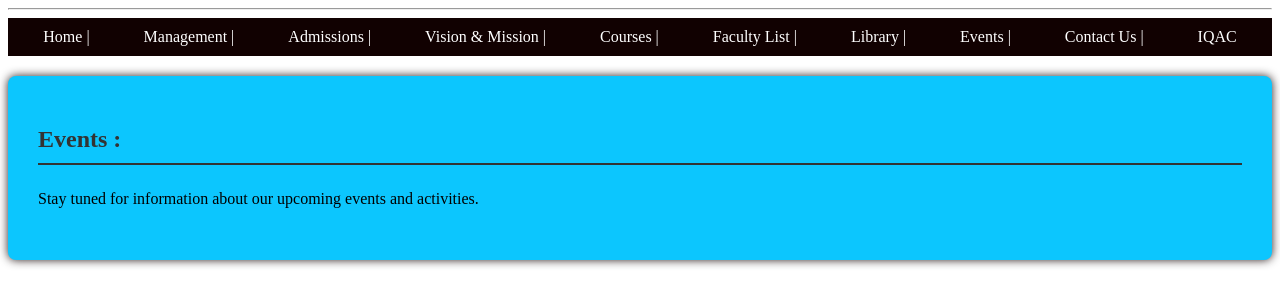
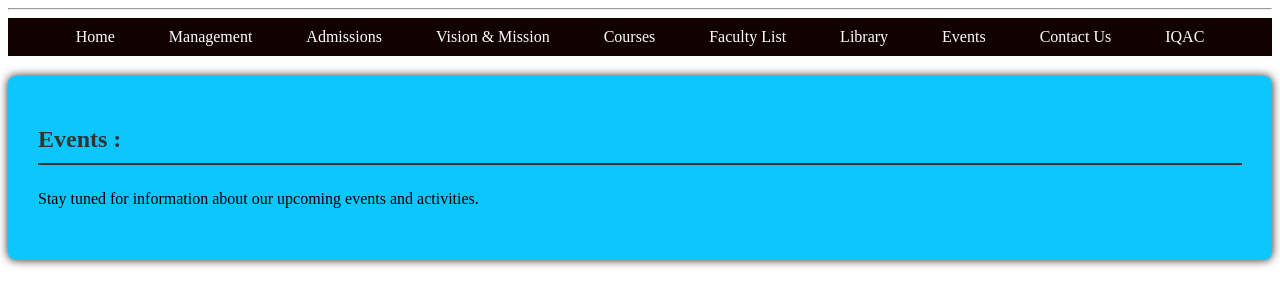
Before and after one commit to cleverprograming/KLNASC, a plain HTML site: page event.html in a window 1280 px wide. Drawn offline with Linux system fonts and the light colour scheme.

Commit message:
Update event.html
chg

```diff
--- a/event.html
+++ b/event.html
@@ -1,15 +1,15 @@
 <link rel="stylesheet" href="style.css">
 <hr>
    <center><nav>
-        <a href="index.html">Home |</a>
-        <a href="management.html"> Management |</a>
-        <a href="admission.html"> Admissions |</a>
-        <a href="vision.html"> Vision & Mission |</a>
-        <a href="courses.html"> Courses |</a>
-        <a href="faculty.html"> Faculty List |</a>
-        <a href="lib.html"> Library |</a>
-        <a href="event.html"> Events |</a>
-        <a href="contact.html"> Contact Us |</a>
+        <a href="index.html">Home </a>
+        <a href="management.html"> Management </a>
+        <a href="admission.html"> Admissions </a>
+        <a href="vision.html"> Vision & Mission </a>
+        <a href="courses.html"> Courses </a>
+        <a href="faculty.html"> Faculty List </a>
+        <a href="lib.html"> Library</a>
+        <a href="event.html"> Events </a>
+        <a href="contact.html"> Contact Us </a>
         <a href="iqac.html"> IQAC </a>
 </nav></center>
 <section id="events">
```
